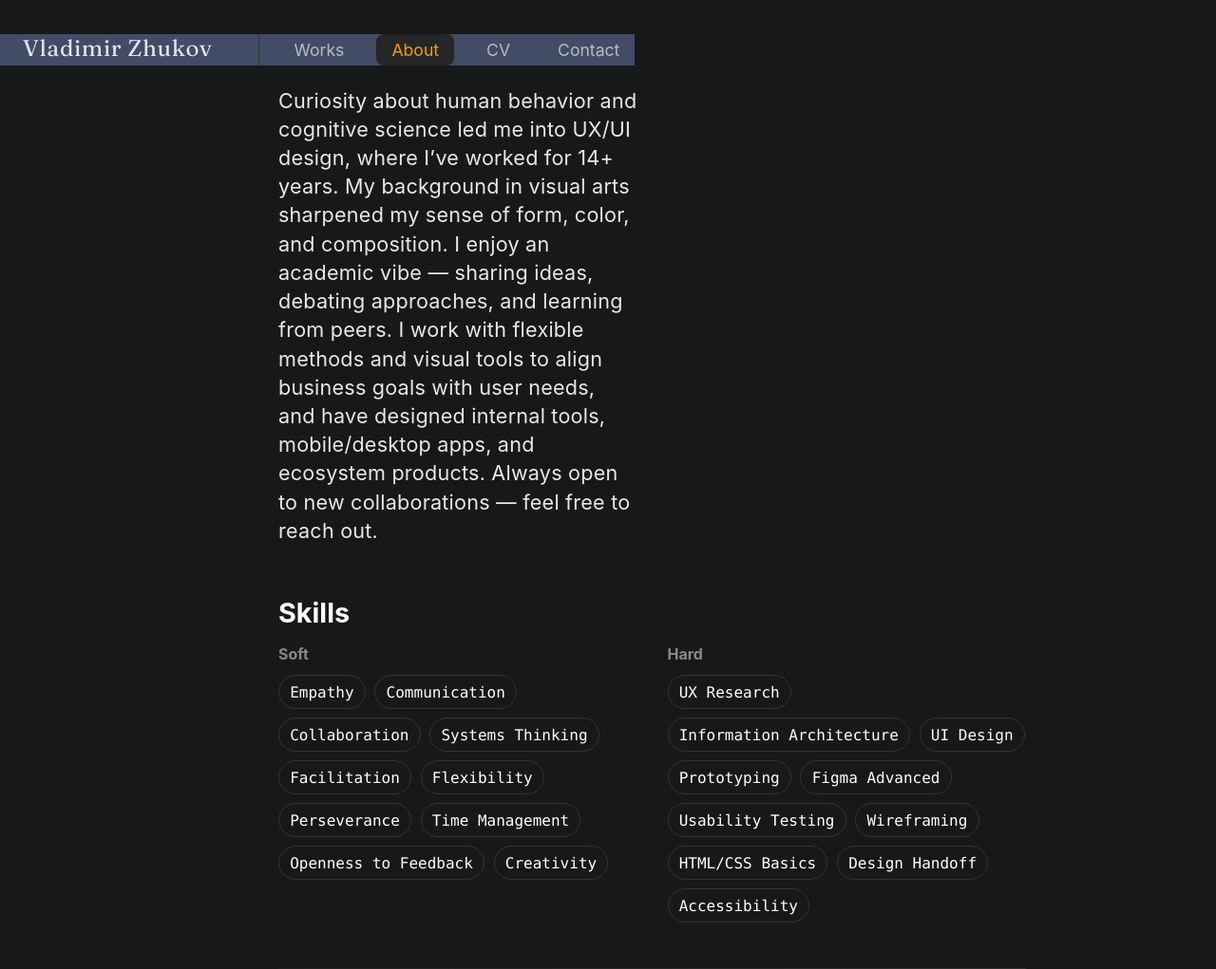
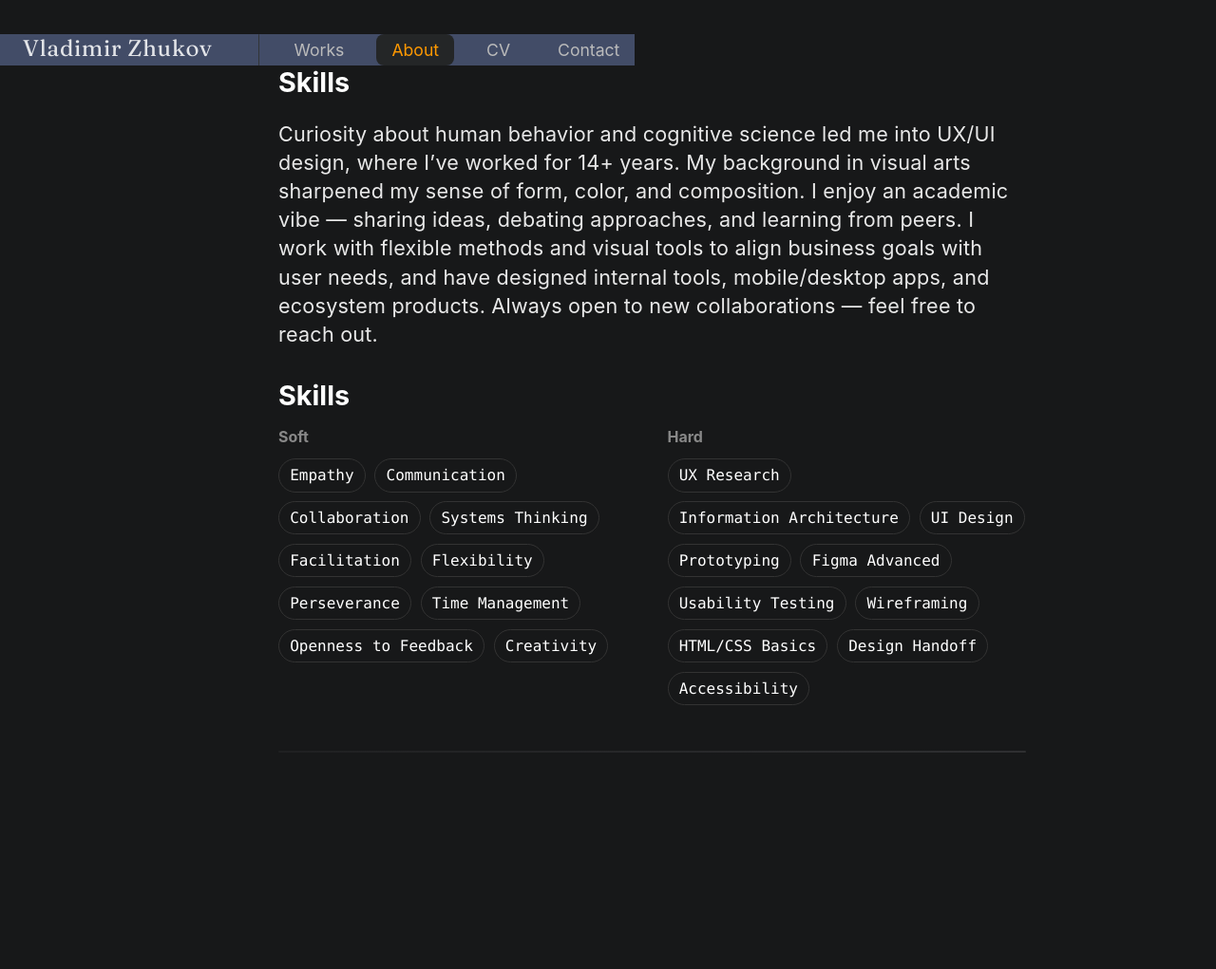
Before and after one commit to uxiscool/experience, a Jekyll site: the page built from about.md, in a window 1280 px wide. Shown: the whole page at 95% size. Built offline with Jekyll 4.4.1, drawn with Linux system fonts in a browser that asks for light colours; after the commit the page ends 900 px from its top, so only the background shows below that.

Commit message:
Add files via upload

```diff
--- a/about.md
+++ b/about.md
@@ -6,8 +6,8 @@
 
 <div class="container">
   <!-- Блок биографии -->
+   <h2 class="subheading">Skills</h2>
   <section class="bio-section">
-    <div class="skills-columns">
       <!-- Левая колонка: текст -->
       <div class="bio">
         <p>
@@ -23,7 +23,6 @@
       <div class="bio">
         <!-- Здесь позже появится фото -->
       </div>
-    </div>
   </section>
 
   <!-- Блок скилов -->
```
